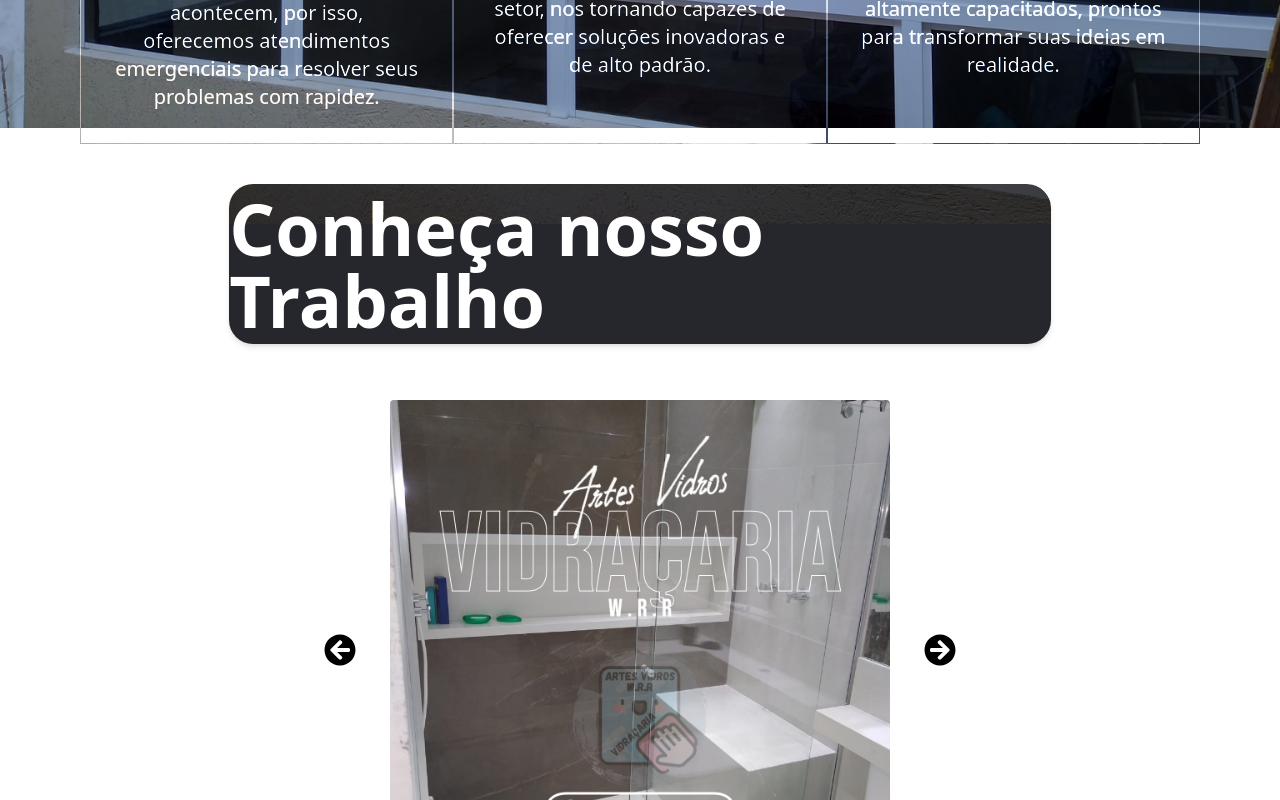
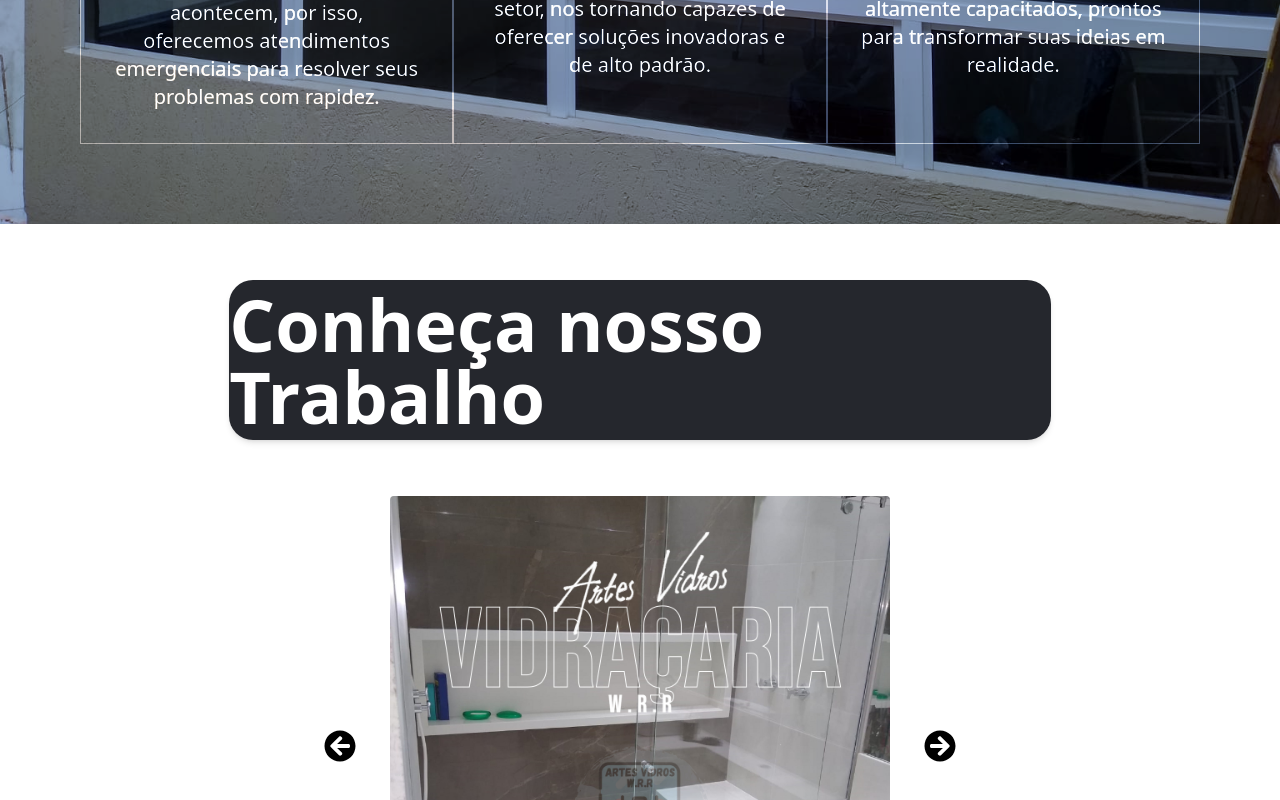
Before and after one commit to Gustavo-Brun/ArtesVidrosWRR, a Next.js app: page / in a window 1280 px wide. Shown: the part 4100-4900 px from the top of the page. Built offline with nearby package versions, Linux system fonts and the light colour scheme.

Commit message:
chore: Small Update

```diff
--- a/src/app/contato/page.tsx
+++ /dev/null
@@ -1,9 +0,0 @@
-import { Contact } from "@/components/Contact";
-
-export default function HomeContato() {
-    return (
-      <main>
-        <Contact />
-      </main>
-    )
-  }
--- a/src/components/Carousel.tsx
+++ b/src/components/Carousel.tsx
@@ -30,7 +30,7 @@ export const Carousel = () => {
 
     return (
 
-        <section className= "my-3 p-6 py-10 shadow-2xl bg-white -mt-24 ">
+        <section className= "p-6 py-10 shadow-2xl bg-white  ">
 
             <div className="mt-4 mb-14">
                 <Sash text="Conheça nosso Trabalho"/>
@@ -48,9 +48,10 @@ export const Carousel = () => {
                         }}
                     />
 
-                <img className="h-[500px] mx-auto my-5 rounded "
+                <img className="h-[500px] mx-auto my-5 rounded"
                     src= {carouselData[imageIndex]}
-                    alt= {`Imagem número ${imageIndex +1} do Carrosel de Imagens.`} />
+                    alt= {`Imagem número ${imageIndex +1} do Carrosel de Imagens.`}
+                />
 
                 <FaArrowCircleRight onClick={nextImage}
                     style={{
```
